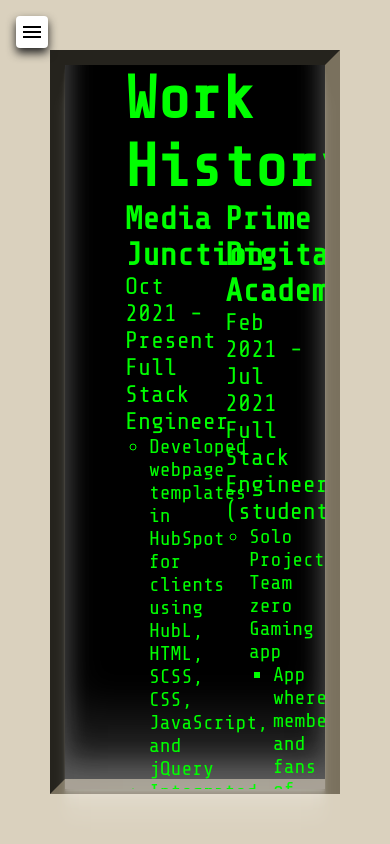
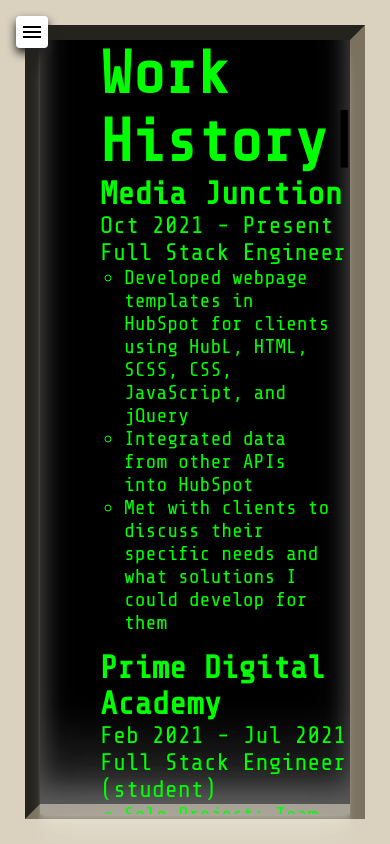
Before and after one commit to johnturner4004/vue-portfolio, a Vue app: page /work-history in a window 390 px wide. Built offline with nearby package versions, Linux system fonts and the light colour scheme.

Commit message:
mobile work history view

```diff
--- a/src/views/WorkHistory.vue
+++ b/src/views/WorkHistory.vue
@@ -38,6 +38,14 @@
   width: calc(100vw - 6.25rem);
   padding: 3.125rem;
   position: relative;
+}
+
+@media (max-width: 768px) {
+  .work-history {
+    height: calc(100vh - 3.125rem);
+    width: calc(100vw - 3.125rem);
+    padding: 1.563rem;
+  }
 }
 
 .work-history__cursor {
@@ -85,9 +93,21 @@
   flex-wrap: wrap;
 }
 
+@media (max-width: 768px) {
+  .work-history__list {
+    flex-direction: column;
+  }
+}
+
 .work-history__job {
   list-style: none;
   width: 50%;
   padding-bottom: 1rem;
 }
+
+@media (max-width: 768px) {
+  .work-history__job {
+    width: 100%;
+  }
+}
 </style>
```
